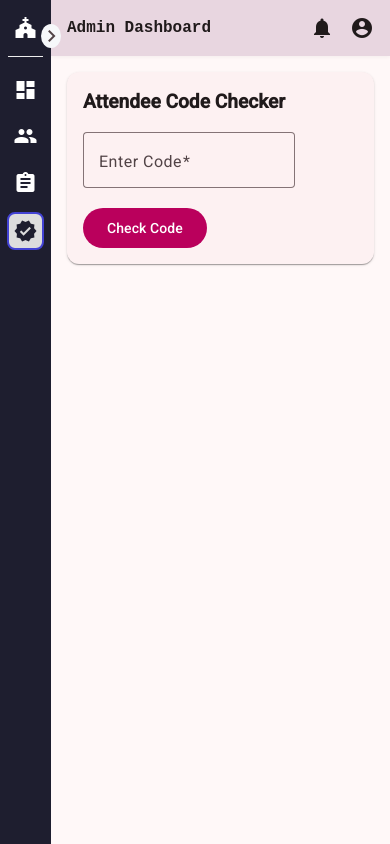
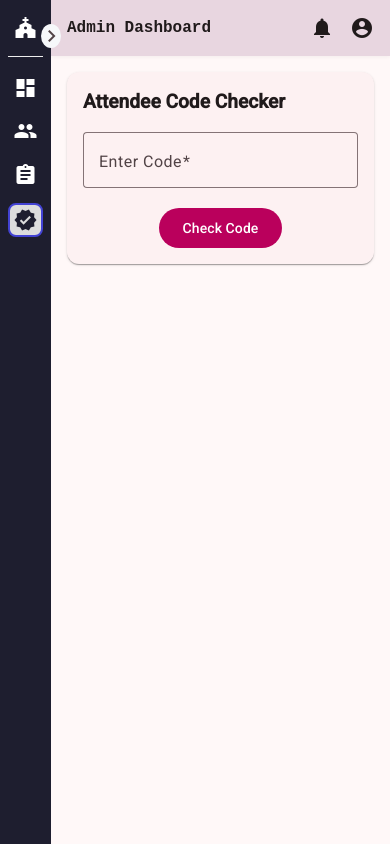
Before and after one commit to saMreact1/gfam, an Angular app: page /admin/checker in a window 390 px wide. Built offline with nearby package versions, Linux system fonts and the light colour scheme; what ng2-charts would draw is missing.

Commit message:
Made some changes to the admin dashboard

```diff
--- a/src/app/pages/admin/components/code-checker/code-checker.scss
+++ b/src/app/pages/admin/components/code-checker/code-checker.scss
@@ -27,12 +27,13 @@
     align-items: center;
     justify-content: space-between;
 
-    mat-form-field input {
-      margin: 0 auto;
+    mat-form-field {
+      width: 100%;
     }
 
     @media (max-width: 480px) {
-      display: block;
+      display: flex;
+      flex-direction: column;
       padding: 0;
     }
   }
--- a/src/app/pages/admin/layout/layout.html
+++ b/src/app/pages/admin/layout/layout.html
@@ -14,20 +14,20 @@
                 mat-list-item
                 routerLink="/admin"
                 routerLinkActive="active"
-                [routerLinkActiveOptions]="{ exact: true }"
+                [routerLinkActiveOptions]="{ exact: true }" (click)="onNavClick()"
             >
                 <mat-icon>dashboard</mat-icon>
                 <span>Dashboard</span>
             </a>
-            <a mat-list-item routerLink="/admin/attendees" routerLinkActive="active">
+            <a mat-list-item routerLink="/admin/attendees" routerLinkActive="active" (click)="onNavClick()">
                 <mat-icon>people</mat-icon>
                 <span>Attendees</span>
             </a>
-            <a mat-list-item routerLink="/admin/register" routerLinkActive="active">
+            <a mat-list-item routerLink="/admin/register" routerLinkActive="active" (click)="onNavClick()">
                 <mat-icon>assignment</mat-icon>
                 <span>Registrations</span>
             </a>
-            <a mat-list-item routerLink="/admin/checker" routerLinkActive="active">
+            <a mat-list-item routerLink="/admin/checker" routerLinkActive="active" (click)="onNavClick()">
                 <mat-icon>verified</mat-icon>
                 <span>Code Checker</span>
             </a>
--- a/src/app/pages/admin/layout/layout.scss
+++ b/src/app/pages/admin/layout/layout.scss
@@ -11,10 +11,10 @@
         padding: 1.5rem 1rem;
         display: flex;
         flex-direction: column;
-        transition: width .4s ease;
+        transition: width .6s ease;
 
         @media (max-width: 480px) {
-            width: 110px;
+            width: 115px;
             padding: 1rem .5rem;
         }
 
@@ -44,6 +44,7 @@
 
         &.collapsed {
             width: 70px;
+            transition: width 0.6s ease-in-out;
 
             @media (max-width: 480px) {
                 width: 35px;
@@ -55,6 +56,7 @@
 
             .logo span, nav a span {
                 display: none;
+                transition: width 0.6s ease-in-out;
             }
 
             nav a mat-icon {
@@ -66,7 +68,6 @@
             display: flex;
             align-items: center;
             justify-content: center;
-            // gap: 0.5rem;
             font-family: monospace;
             font-weight: bold;
             font-size: 1.2rem;
@@ -96,6 +97,7 @@
             flex-direction: column;
             align-items: center;
             gap: .8rem;
+            overflow: hidden;
 
             a {
                 color: white;
@@ -107,7 +109,7 @@
                 transition: background .3s ease;
 
                 @media (max-width: 480px) {
-                    padding: .3rem;
+                    padding: .2rem;
                 }
 
                 &:nth-of-type(11) {
@@ -120,7 +122,8 @@
 
                     @media (max-width: 480px) {
                         font-size: 1.5rem;
-                        margin-right: .3rem;
+                        margin-right: .2rem;
+                        // width: 27px;
                     }
                 }
 
--- a/src/app/pages/admin/layout/layout.ts
+++ b/src/app/pages/admin/layout/layout.ts
@@ -1,4 +1,4 @@
-import { Component } from '@angular/core';
+import { Component, HostListener } from '@angular/core';
 
 @Component({
   selector: 'app-layout',
@@ -8,12 +8,25 @@ import { Component } from '@angular/core';
 })
 export class Layout {
   collapsed: boolean = false;
+  isMobile: boolean = false;
 
   ngOnInit() {
-    this.collapsed = window.innerWidth <= 768;
+    this.checkScreenSize();
+  }
+
+  @HostListener('window:resize')
+  checkScreenSize() {
+    this.isMobile = window.innerWidth <= 768;
+    this.collapsed = this.isMobile ? true : false;
   }
 
   toggleSidebar() {
     this.collapsed = !this.collapsed
   }
+
+  onNavClick() {
+    if(this.isMobile) {
+      this.collapsed = true;
+    }
+  }
 }
```
